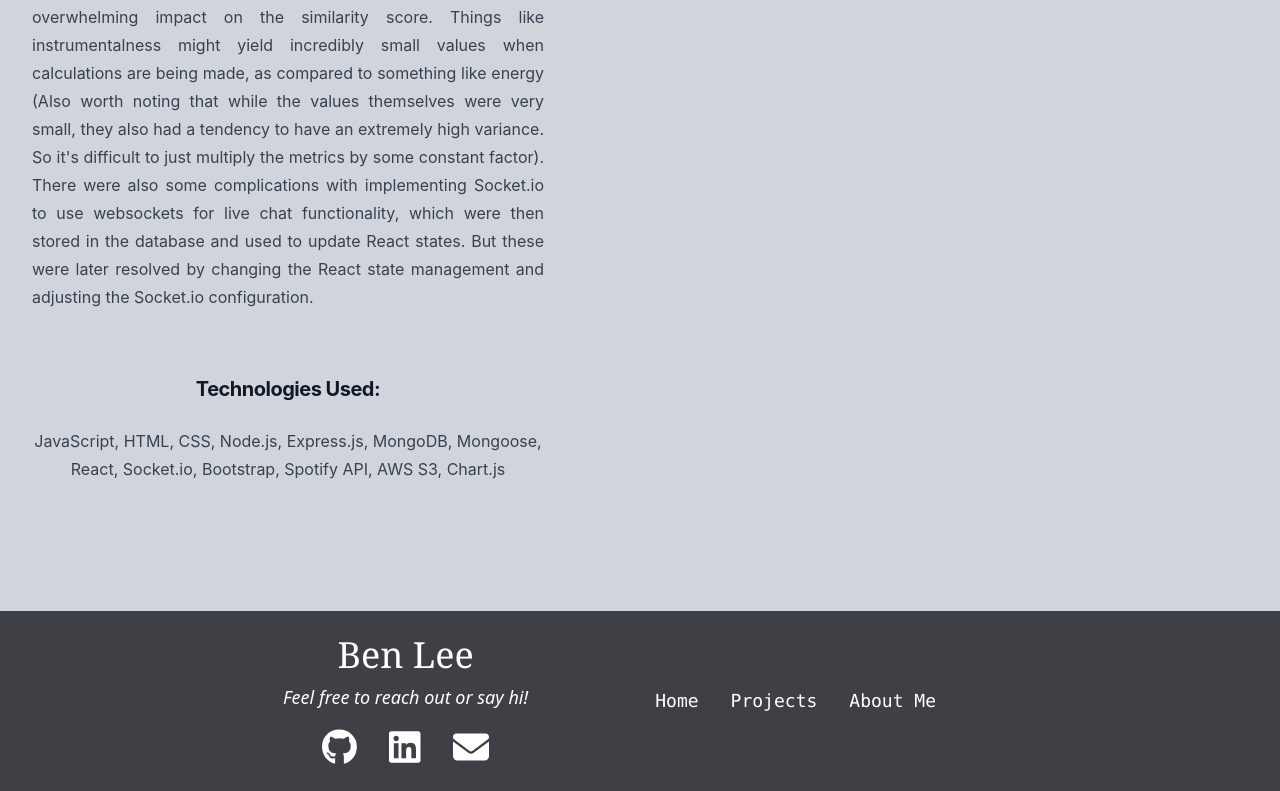
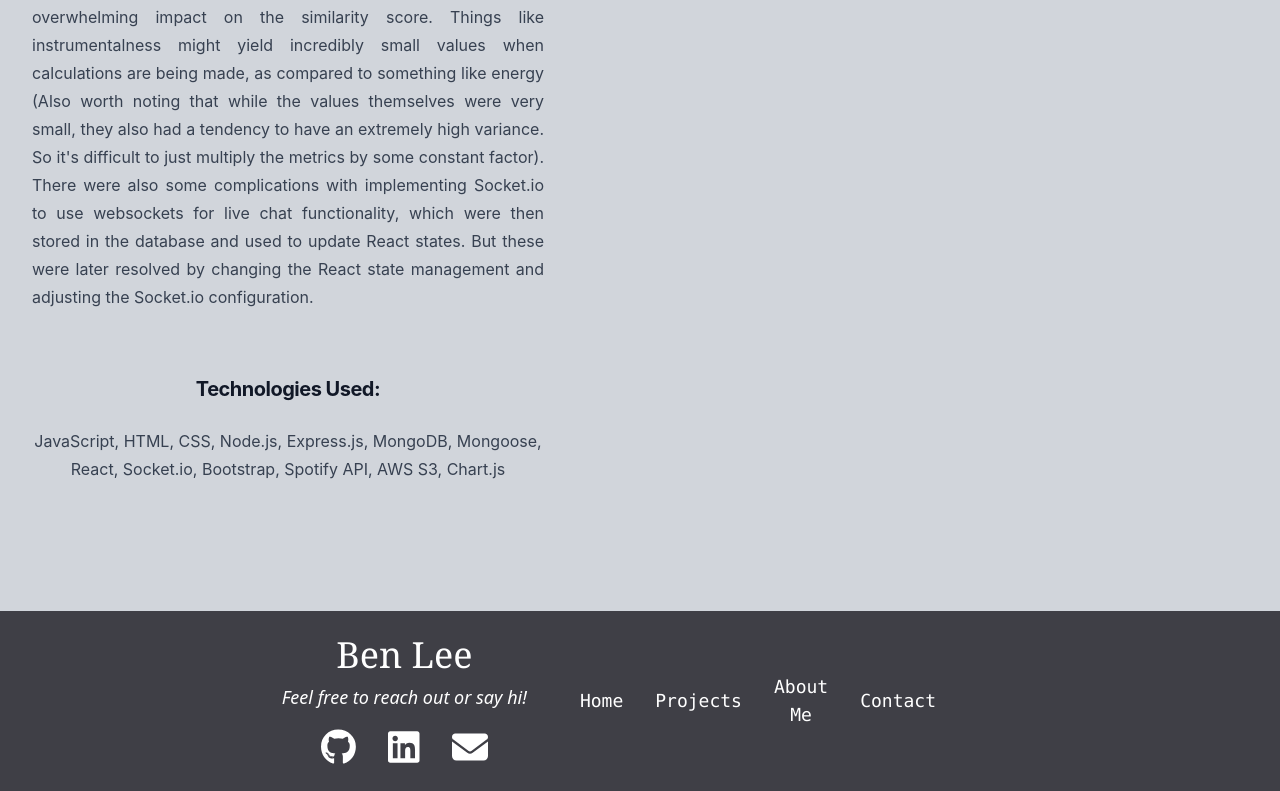
Before and after one commit to benjaehyun/react-portfolio, a React (Create React App) app: page /projects/lowkey in a window 1280 px wide. Shown: the part 1733-2524 px from the top of the page. Built offline with nearby package versions, Linux system fonts and the light colour scheme.

Commit message:
fixed navbar and footer menu item spacing

```diff
--- a/src/components/Footer/Footer.jsx
+++ b/src/components/Footer/Footer.jsx
@@ -45,7 +45,8 @@ export default function Footer() {
                 <div className="flex-1 flex flex-col items-center md:flex-row md:justify-end font-mono font-extralight text-lg">
                     <Link to='/' className="mb-4 md:mb-0 md:mr-4">Home</Link>
                     <Link to='/projects' className="mb-4 md:mb-0 md:mx-4">Projects</Link>
-                    <Link to='/about' className="mb-4 md:mb-0 md:ml-4">About Me</Link>
+                    <Link to='/about' className="mb-4 md:mb-0 md:mx-4">About Me</Link>
+                    <Link to='/contact' className="mb-4 md:mb-0 md:ml-4">Contact</Link>
                 </div>
             </div>
     </div>
--- a/src/components/Navbar/Navbar.jsx
+++ b/src/components/Navbar/Navbar.jsx
@@ -89,7 +89,7 @@ export default function Navbar() {
                     <div className="hidden md:flex w-full justify-evenly items-center font-mono font-extralight text-lg text-white">
                         <Link to='/' className="mr-4">Home</Link>
                         <Link to='/projects' className="mx-4">Projects</Link>
-                        <Link to='/about' className="ml-4">About Me</Link>
+                        <Link to='/about' className="mx-4">About Me</Link>
                         <Link to='/contact' className="ml-4">Contact</Link>
                     </div>
                 </div>
```
